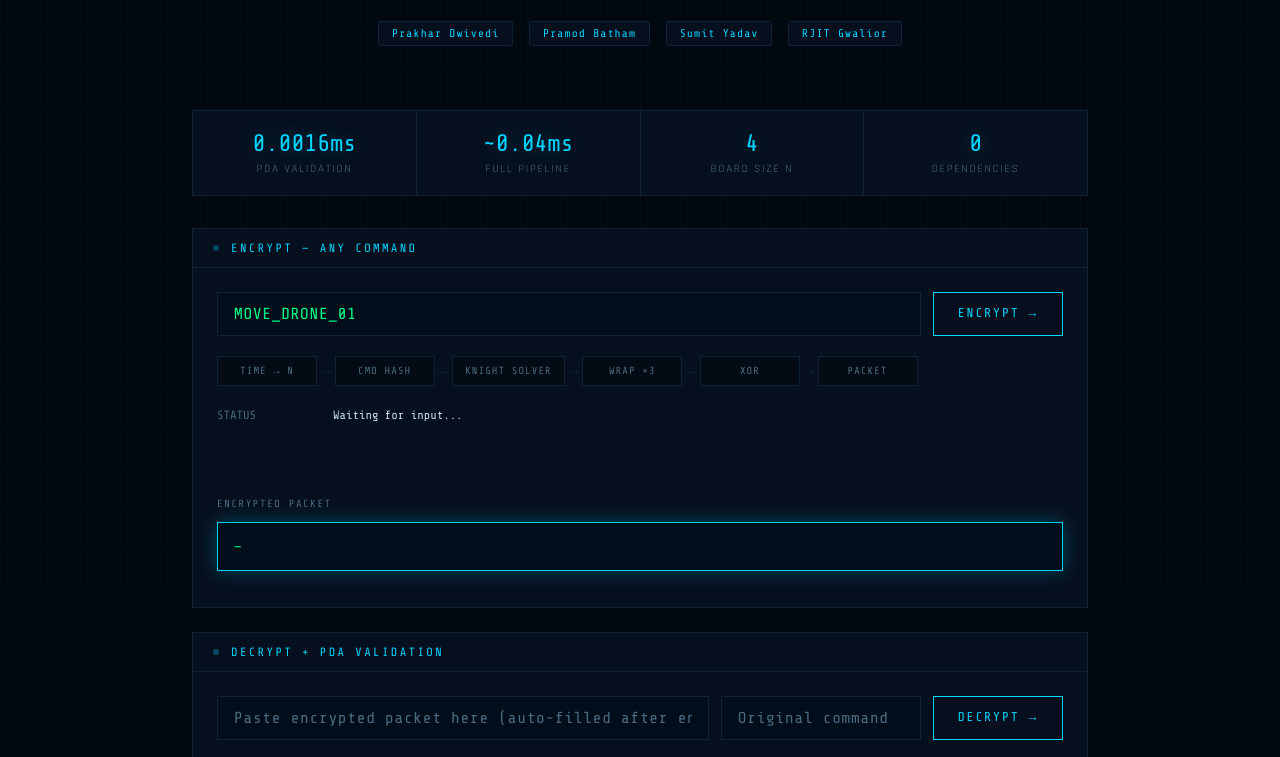
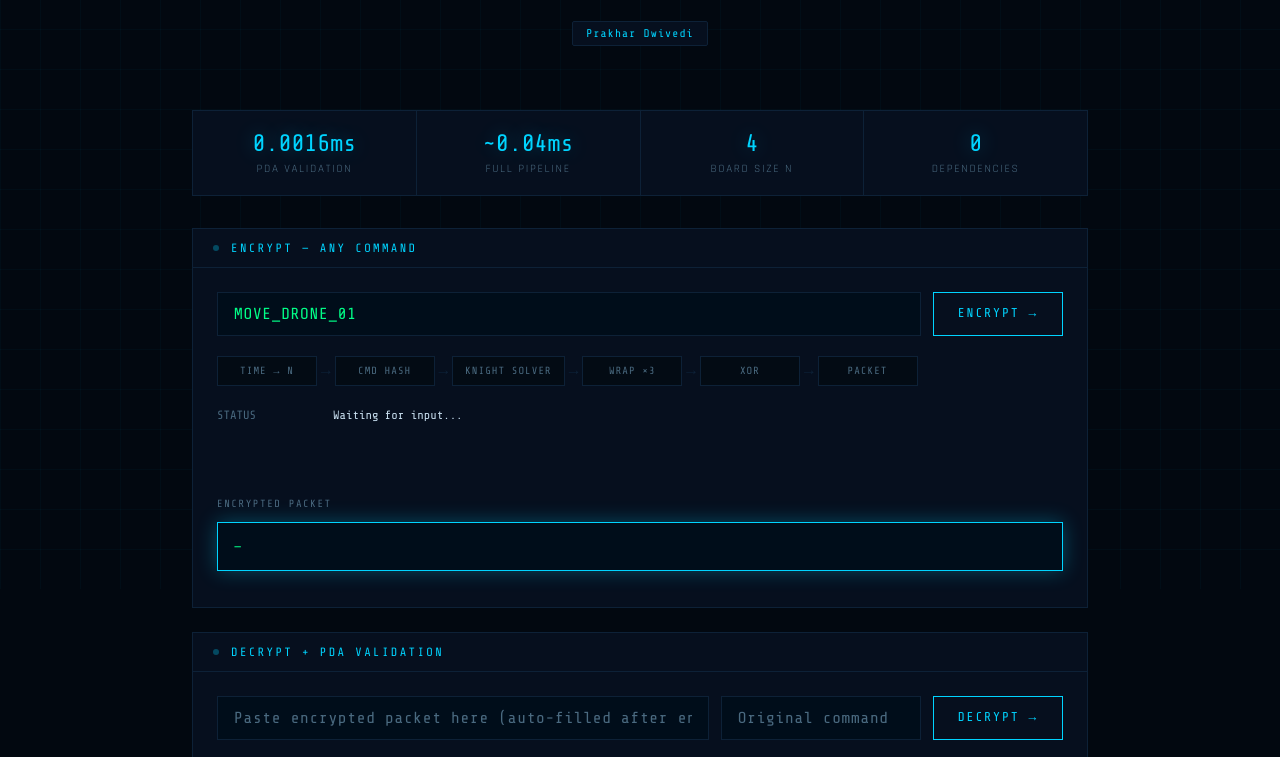
Before and after one commit to sssbughunter/Titan-3_Protocol, a plain HTML site: page index.html in a window 1280 px wide. Shown: the part 211-968 px from the top of the page. Drawn offline with nearby package versions, Linux system fonts and the light colour scheme.

Commit message:
Remove team member badges from index.html
Removed team member badges from the index.html file.

```diff
--- a/index.html
+++ b/index.html
@@ -309,9 +309,7 @@
     <div class="tagline">Structurally Validated Lightweight Secure Command Framework</div>
     <div class="team">
       <span class="badge">Prakhar Dwivedi</span>
-      <span class="badge">Pramod Batham</span>
-      <span class="badge">Sumit Yadav</span>
-      <span class="badge">RJIT Gwalior</span>
+
     </div>
   </header>
 
```
